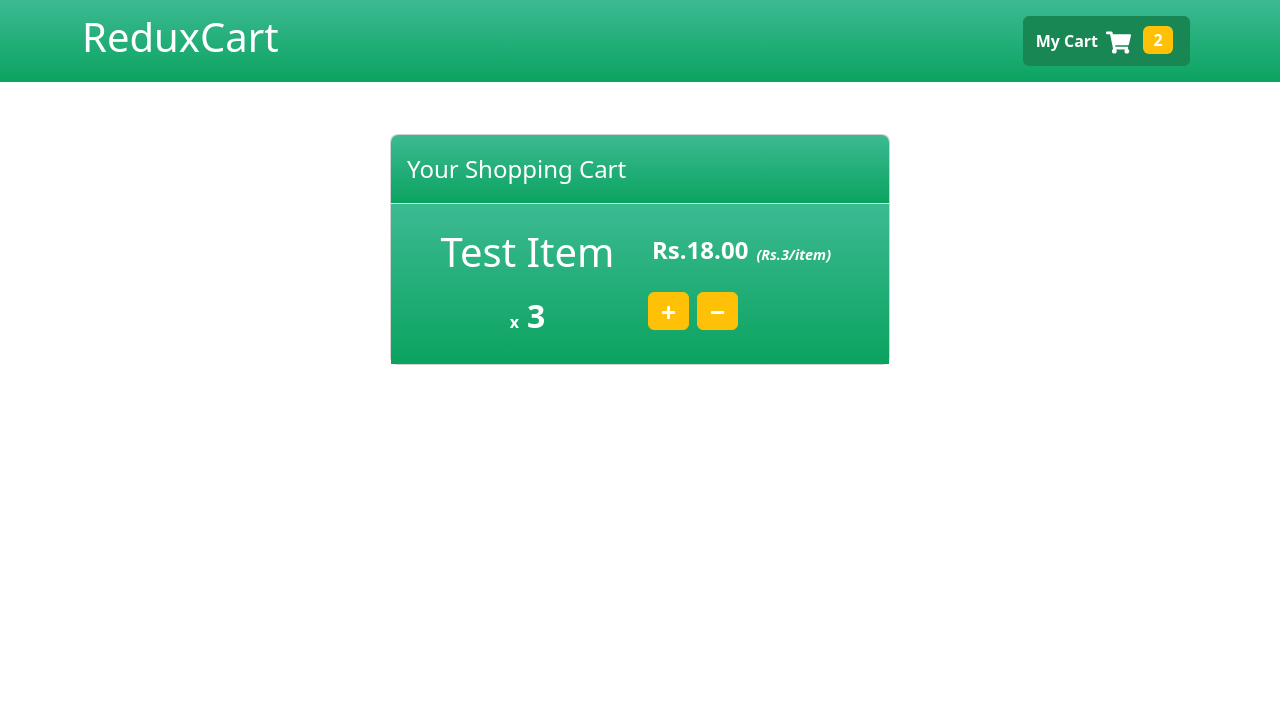
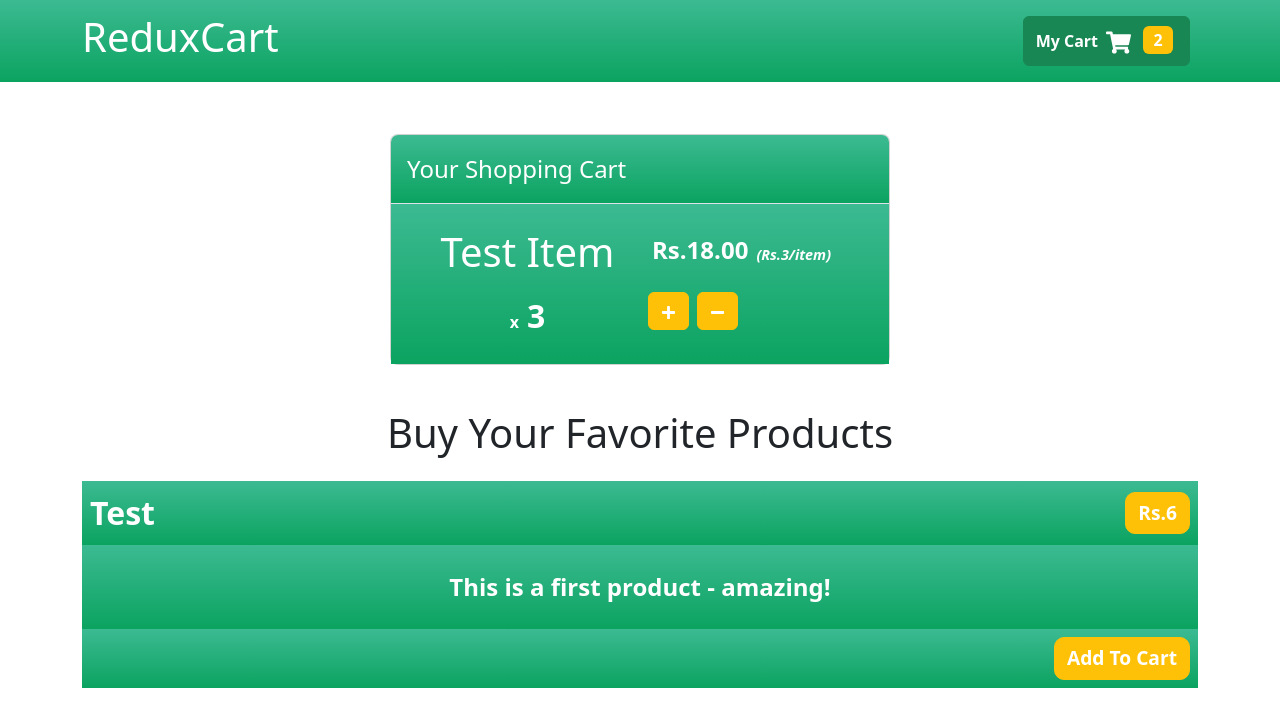
Before and after one commit to harisaini778/ShoppingApp_Redux, a React (Create React App) app: page / in a window 1280 px wide. Shown: the top 726 px of the page. Built offline with nearby package versions, Linux system fonts and the light colour scheme.

Commit message:
added Prouducts componnet in the project, here in this component, user can see the item details and price of the product, the user can also see the add to cart button, using this user can add the products to the cart

```diff
--- a/src/App.js
+++ b/src/App.js
@@ -1,12 +1,14 @@
 import './App.css';
 import NavBar from './components/Navbar';
 import CartItems from "./components/CartItems";
+import Products from './components/Products';
 
 function App() {
   return (
     <div className="App">
       <NavBar />
-      <CartItems/>
+      <CartItems />
+      <Products/>
     </div>
   );
 }
--- /dev/null
+++ b/src/components/Products.js
@@ -0,0 +1,79 @@
+import React from "react";
+import { Container, Button, Modal, Stack } from "react-bootstrap";
+
+const Products = () => {
+  return (
+    <div>
+      <Container className="mt-3">
+        <h1>Buy Your Favorite Products</h1>
+      </Container>
+      <Container className="mt-4">
+        <div style={{ position: "initial", display: "block" }}>
+          <Modal.Dialog>
+            <Modal.Header className="p-2"
+              style={{
+                backgroundImage: "linear-gradient(to top, #0ba360 0%, #3cba92 100%)",
+                display: "flex",
+                justifyContent: "space-between",
+              }}
+            >
+              <Stack direction="horizontal">
+                <div
+                  style={{
+                    fontWeight: "bolder",
+                                      fontSize: "2rem",
+                    color:"white"
+                  }}
+                >
+                  Test
+                </div>
+              </Stack>
+              <div>
+                <Button
+                  style={{
+                    borderRadius: "10px",
+                    fontSize: "1.2rem",
+                                      fontWeight: "bolder",
+                    color:"white"
+                  }}
+                  className="btn-warning"
+                >
+                  Rs.6
+                </Button>
+              </div>
+            </Modal.Header>
+            <Modal.Body className="p-4"
+              style={{
+                fontSize: "1.5rem",
+                fontWeight: "bolder",
+                  backgroundImage: "linear-gradient(to top, #0ba360 0%, #3cba92 100%)",
+                color:"white"
+              }}
+            >
+              This is a first product - amazing!
+            </Modal.Body>
+            <Modal.Footer className="p-2"
+              style={{
+                border: "none",
+                fontWeight: "bolder",
+                backgroundImage: "linear-gradient(to top, #0ba360 0%, #3cba92 100%)",
+                display: "flex",
+                              justifyContent: "flex-end",
+              }}
+            >
+                          <Button className="btn-warning"
+                            style={{
+                    borderRadius: "10px",
+                    fontSize: "1.2rem",
+                                fontWeight: "bolder",
+                    color:"white"
+                  }}>Add To Cart</Button>
+            </Modal.Footer>
+          </Modal.Dialog>
+        </div>
+      </Container>
+    </div>
+  );
+};
+
+export default Products;
```
